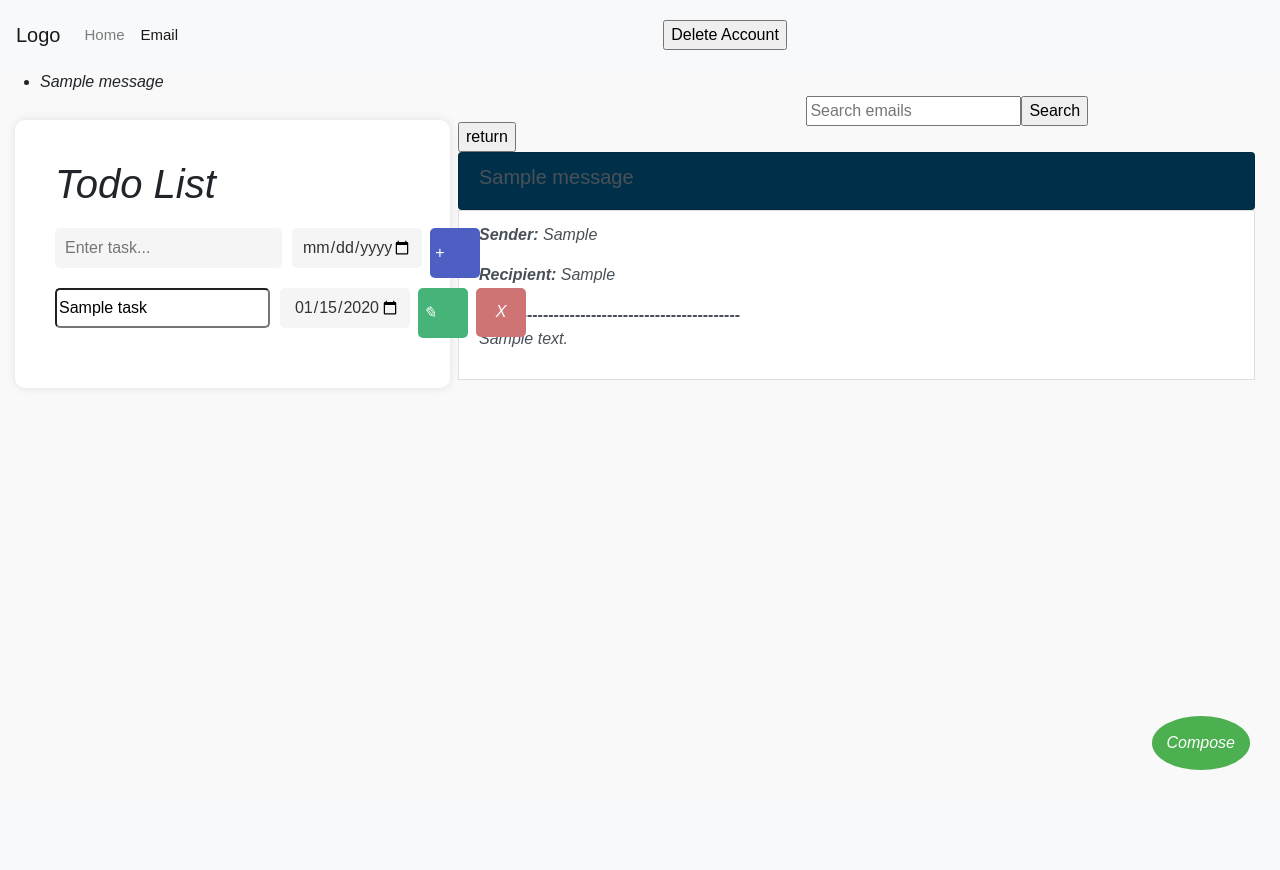
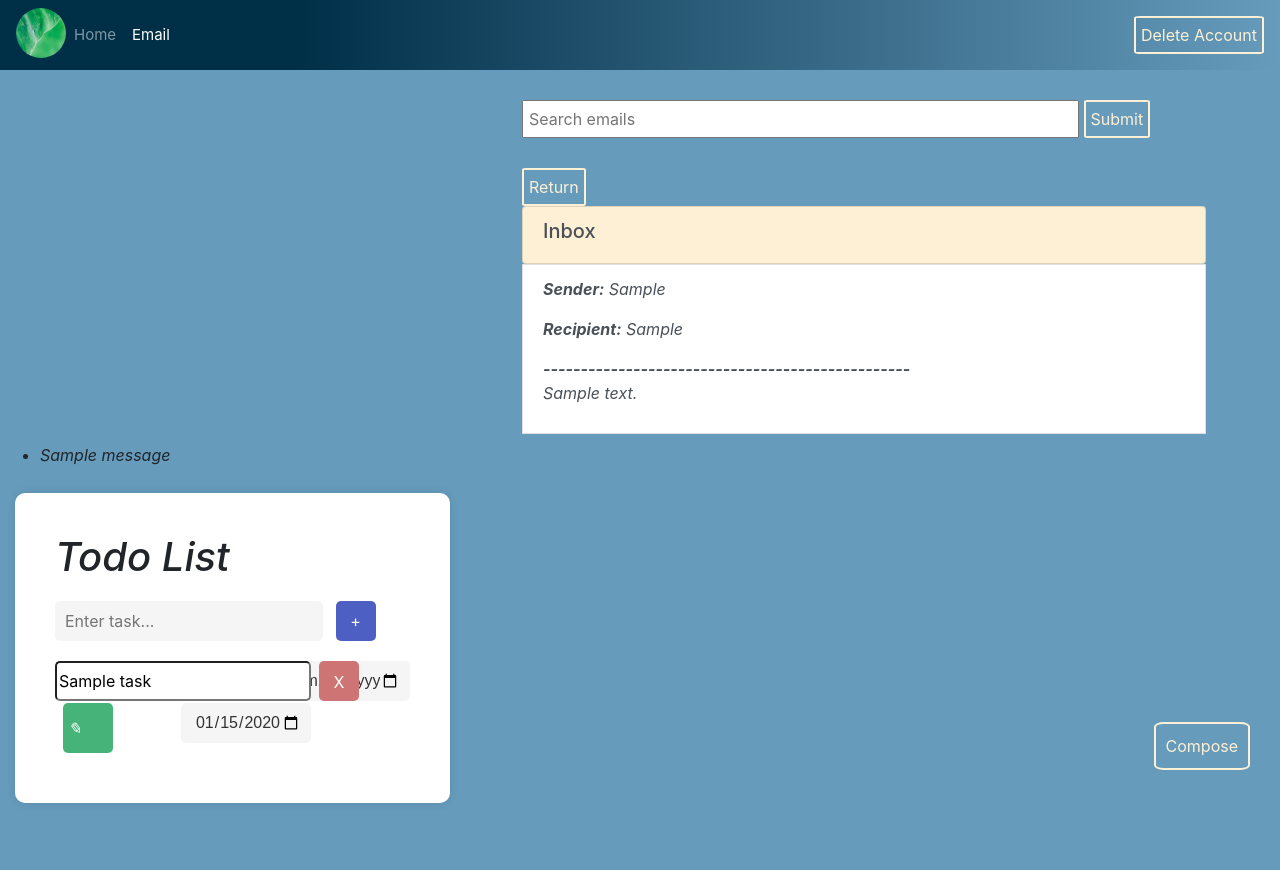
Before and after one commit to klam20/CMPE131-EmailClient, a Flask app: page /email/1 in a window 1280 px wide. Before the commit the page ends 770 px from the top, so only its background shows below. Run offline with Flask 3, Linux system fonts and the light colour scheme; a user stored in the database is signed in; tables that the repository leaves empty hold one stand-in row (values such as "Sample post"); one stand-in notice (Sample message) is shown; some libraries are stand-ins or nearby versions.

Commit message:
Positioning to-do list

```diff
--- a/app/static/style.css
+++ b/app/static/style.css
@@ -170,10 +170,9 @@ button:not(.exclude):hover {
 
 .inbox {
     padding:10px;
-    border-width:1px;
-    position:absolute;
-    left:35%;
-    top:14%;
+    padding-top:30px;
+    margin-left: 40%;
+    margin-right:5%;
 }
 
 
@@ -182,11 +181,15 @@ button:not(.exclude):hover {
         padding-right:600px;
 }
 
+.searchBar {
+        padding-left:10px;
+        padding-top:30px;
+        margin-left:40%
+}
 
-.searchBar {
-        position:absolute;
-        top:12%;
-        left:63%;
+.searchBar input {
+        padding:5px;
+        padding-right:300px;
 }
 
 
--- a/app/templates/viewEmail.html
+++ b/app/templates/viewEmail.html
@@ -7,14 +7,17 @@
     </head>
     <body>
       <!--Email Nav Bar-->
-      <nav class="navbar navbar-expand-lg navbar-light bg-light">
-        <a class="navbar-brand" href="#">Logo</a>
+      <nav class="navbar navbar-expand-lg navbar-dark" style="background: linear-gradient(90deg, hsla(201, 100%, 14%, 1) 23%, hsla(203, 39%, 57%, 1) 100%);">
         <button class="navbar-toggler" type="button" data-toggle="collapse" data-target="#navbarNav" aria-controls="navbarNav" aria-expanded="false" aria-label="Toggle navigation">
           <span class="navbar-toggler-icon"></span>
         </button>
         <div class="collapse navbar-collapse" id="navbarNav">
+
           <ul class="navbar-nav">
-            <li class="nav-item">
+            <li class="nav-item ">
+              <img src = "static/img.jpg" class = "logo">
+            </li>
+            <li class="nav-item ">
               <a class="nav-link" href="/home">Home <span class="sr-only">(current)</span></a>
             </li>
             <li class="nav-item active">
@@ -22,37 +25,48 @@
             </li>
           </ul>
         </div>
-        <form method="post">
-          <input type="submit" value="Delete Account" name="delAcc" class="deleteAccount"/>
-      </form>
-      </nav>
+        <form method="post" action="/home">
+          <button type="submit" value="Delete Account" name="delAcc">Delete Account</button>
+        </form>
+    </nav>
+
+<div class = "email-background">
+
 
       <div class ="searchBar">
         <form method="GET" action="{{ url_for('search_email') }}">
           <input type="text" name="search_query" placeholder="Search emails" />
-          <input type="submit" value="Search" />
+          <button type="submit" value="Search">Submit</button>
       </form>
       </div>
 
         <!--CSS for Compose Button-->
         <style>
             /* Body styles */
-            body {
-              background-color: #f9f9f9;
-              font-family: Arial, sans-serif;
-              font-size: 16px;
-            }
+
 
             /* Compose button styles */
             #compose-btn {
+              background-color: #669BBC;
               position: fixed;
               bottom: 30px;
               right: 30px;
-              background-color: #4CAF50;
-              color: white;
-              padding: 15px;
-              border: none;
-              border-radius: 50%;
+              color: #FDF0D5;
+              padding: 10px;
+              border: solid 2px;
+              border-radius: 10%;
+              cursor: pointer;
+            }
+
+            #compose-btn:hover {
+              background-color: #FDF0D5;
+              color: black;
+              position: fixed;
+              bottom: 30px;
+              right: 30px;
+              padding: 10px;
+              border: solid 2px;
+              border-radius: 10%;
               cursor: pointer;
             }
 
@@ -100,12 +114,6 @@
         </style>
 
         <style>
-          /* Body styles */
-          body {
-            background-color: #f9f9f9;
-            font-family: Arial, sans-serif;
-            font-size: 16px;
-          }
 
           /* Form styles */
           .todo {
@@ -122,10 +130,6 @@
           }
 
 
-          form {
-            display: flex;
-            flex-grow: 1;
-          }
 
 
           div h1 {
@@ -144,7 +148,7 @@
             flex-grow: 1;
           }
 
-          form input[type="taskInput"] {
+          input[type="taskInput"] {
             padding: 10px;
             margin-bottom: 20px;
             height: 40px;
@@ -157,7 +161,7 @@
             text-overflow: ellipsis;
           }
 
-          form input[type="date"] {
+          input[type="date"] {
             padding: 10px;
             margin-bottom: 20px;
             height: 40px;
@@ -170,7 +174,7 @@
             color: #333;
           }
 
-          form button[type="taskSubmit"] {
+          button[type="taskSubmit"] {
             background-color: #4e5fc4;
             border: none;
             color: #fff;
@@ -300,12 +304,12 @@
 
           div button[type="delete"]:active { text-decoration: none; }
 
-          form input[type="editInputText"] {
+          input[type="editInputText"] {
             flex-grow: 1;
             min-height: 40px;
           }
 
-          form button[type="submitEdit"] {
+          button[type="submitEdit"] {
             background-color: #46b478;
             border: none;
             color: #fff;
@@ -319,12 +323,12 @@
             margin-bottom: 2px;
           }
 
-          form button[type="submitEdit"]:hover {
+          button[type="submitEdit"]:hover {
             text-decoration: none;
             background-color: #2d744d;
           }
 
-          form input[type="editInputText"] {
+          input[type="editInputText"] {
             border-radius: 5px;
             margin-bottom: 2px;
             height: 38px;
@@ -334,19 +338,18 @@
         <!--Email Inbox-->
 
 
+
         <div class = "inbox">
           <form method="post">
-            <input class = "inboxNav" type="submit" value="return" name="return"/>
+            <button  type="submit" value="return" name="return">Return</button>
           </form>
-
             <div class="list-group">
-              <a href="#" class="list-group-item list-group-item-action" style="background-color:#003049;" aria-current="true">
+              <a href="#" class="list-group-item list-group-item-action" style="background-color:#FDF0D5" aria-current="true">
                 <div class="d-flex w-100 justify-content-between">
-                  <h5 class="inboxWidth">{{email.subject}}</h5>
+                  <h5 class="inboxWidth">Inbox</h5>
                 </div>
               </a>
             </div>
-
 
             <a href="" class="list-group-item list-group-item-action" aria-current="true">
                   <p><em><b>Sender:</b><em> {{email.sender}}</p>
@@ -357,7 +360,7 @@
         </div>
 
         <!--Compose Button-->
-        <button id="compose-btn">Compose</button>
+        <button class="exclude" id="compose-btn">Compose</button>
         <div id="compose-tab">
             <form action="" method="post" novalidate>
                 {{ form.hidden_tag() }}
@@ -383,7 +386,7 @@
         <form action="/addTodo" method="post">
           <input type="taskInput" id="name" name="name" placeholder="Enter task..." required>
           <input type="date" id="date" name="date" placeholder="mm/dd" required>
-          <button type="taskSubmit">+</button>
+          <button class="exclude" type="taskSubmit">+</button>
         </form>
 
         {%for task in todo_list%}
@@ -394,12 +397,12 @@
               <li type="task" onclick='window.location.href="/updateTodo/{{task.task_id}}"'>{{task.name}}
                 <div type="date">{{task.date}}</p>
               </li>
-              <td><button type="edit" onclick="window.location.href='/startEdit/{{task.task_id}}';">✎</button></td>
+              <td><button class="exclude" type="edit" onclick="window.location.href='/startEdit/{{task.task_id}}';">✎</button></td>
               {%elif task.done==True and task.edit==False %}
               <li type="task" class="checked" onclick='window.location.href="/updateTodo/{{task.task_id}}"'>{{task.name}}
                 <div type="date">{{task.date}}</p>
               </li>
-              <td><button type="edit" onclick="window.location.href='/startEdit/{{task.task_id}}';">✎</button></td>
+              <td><button class="exclude" type="edit" onclick="window.location.href='/startEdit/{{task.task_id}}';">✎</button></td>
               {%else%}
               <form action="/submitEdit/{{task.task_id}}" method="post">
                 <input type="editInputText" id="editInputText" name="editInputText" value="{{task.name}}" required>
@@ -408,7 +411,7 @@
               </form>
 
               {%endif%}
-              <td><button type = "delete" onclick="window.location.href='/deleteTodo/{{task.task_id}}';">X</button></td>
+              <td><button class="exclude" type = "delete" onclick="window.location.href='/deleteTodo/{{task.task_id}}';">X</button></td>
             </div>
           {%endif%}
         {%endfor%}
@@ -447,7 +450,7 @@
         {% endif %}
     {% endwith %}
 
-
+  </div>
         <script src="https://code.jquery.com/jquery-3.2.1.slim.min.js" integrity="sha384-KJ3o2DKtIkvYIK3UENzmM7KCkRr/rE9/Qpg6aAZGJwFDMVNA/GpGFF93hXpG5KkN" crossorigin="anonymous"></script>
 <script src="https://cdn.jsdelivr.net/npm/popper.js@1.12.9/dist/umd/popper.min.js" integrity="sha384-ApNbgh9B+Y1QKtv3Rn7W3mgPxhU9K/ScQsAP7hUibX39j7fakFPskvXusvfa0b4Q" crossorigin="anonymous"></script>
 <script src="https://cdn.jsdelivr.net/npm/bootstrap@4.0.0/dist/js/bootstrap.min.js" integrity="sha384-JZR6Spejh4U02d8jOt6vLEHfe/JQGiRRSQQxSfFWpi1MquVdAyjUar5+76PVCmYl" crossorigin="anonymous"></script>
```
Also changed, not shown: app/templates/email.html (+2 -12 lines), app/templates/emailSent.html (+68 -49 lines), app/routes.py (line endings or trailing spaces), app/templates/search_results.html (line endings or trailing spaces).
